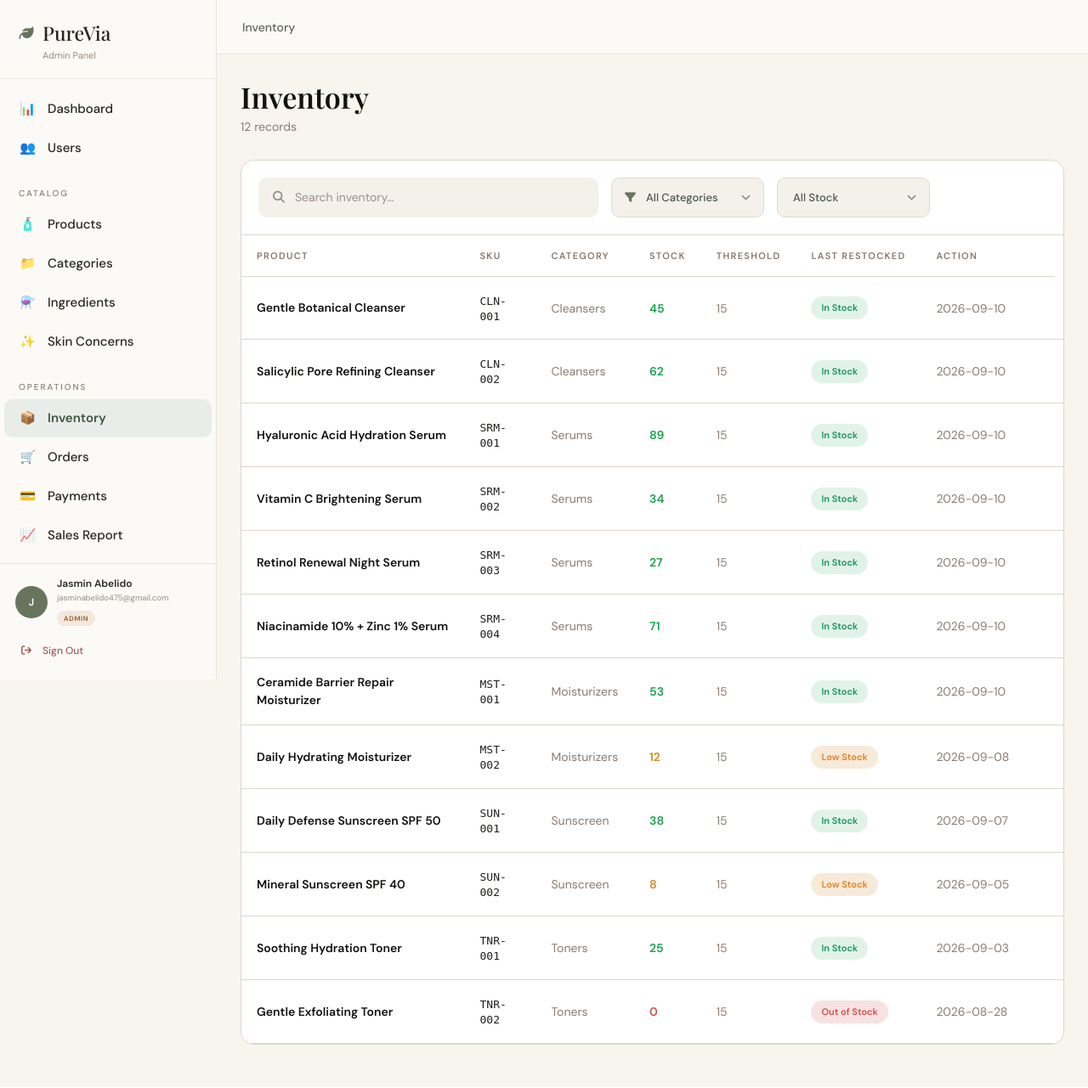
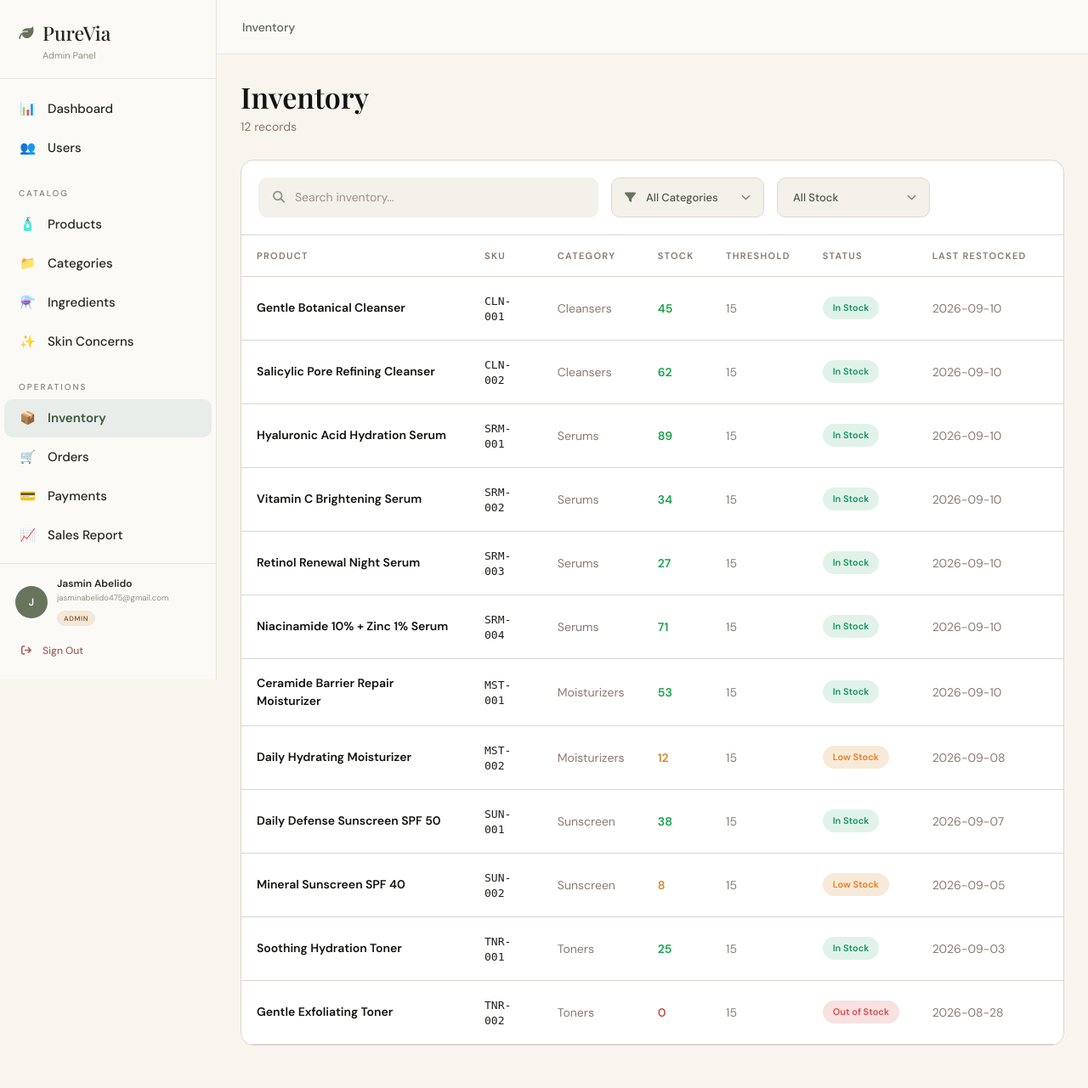
Before and after one commit to abelidojasminjoan/PHP_Group04_Project, a PHP site: page /purevia/admin/inventory/inventory.php in a window 1280 px wide. Shown: the whole page at 85% size. Run offline with PHP 8.4, Linux system fonts and the light colour scheme; a user stored in the database is signed in; data comes from the database, SQL or seed files in the repository.

Commit message:
header title fix in invetory table

```diff
--- a/admin/inventory/inventory.php
+++ b/admin/inventory/inventory.php
@@ -425,9 +425,11 @@ sort($categories);
 
                                 <th>THRESHOLD</th>
 
+                                <th>STATUS</th>
+
                                 <th>LAST RESTOCKED</th>
 
-                                <th>ACTION</th>
+                                <th>ACTIONS</th>
 
                             </tr>
 
```
